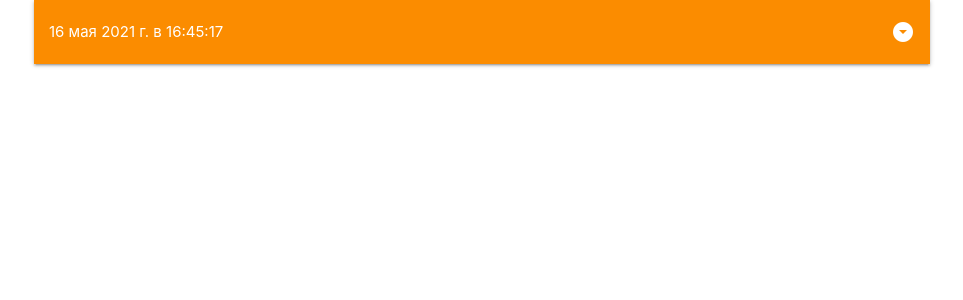
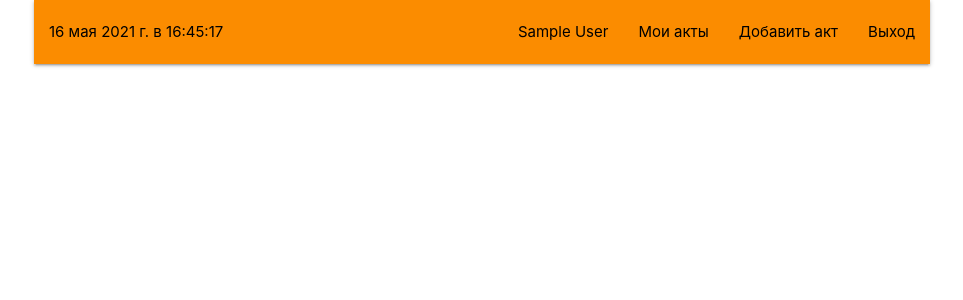
Before and after one commit to Aleksstepanov/akt_pges, a Vue app: page /home in a window 1280 px wide. Shown: the top 300 px of the page, without its empty margins (158-1121 px from the left). Built offline with nearby package versions, Linux system fonts and the light colour scheme; no server answers; the database is empty; sample sign-in values are in the browser's storage.

Commit message:
fixed problem navbar

```diff
--- a/src/components/NavBar.vue
+++ b/src/components/NavBar.vue
@@ -1,5 +1,36 @@
 <template>
-  <ul id="dropdown1" class="dropdown-content orange lighten-3">
+  <nav>
+    <a href="#" data-target="slide-out" class="sidenav-trigger"
+      ><i class="material-icons">menu</i></a
+    >
+    <div class="nav-wrapper orange darken-1">
+      <a href="#" class="logo black-text">{{ date }}</a>
+      <ul id="nav-mobile" class="right hide-on-med-and-down">
+        <li>
+          <router-link to="/home/profile" class="black-text">{{
+            user
+          }}</router-link>
+        </li>
+        <li class="divider"></li>
+        <li>
+          <router-link to="/home/dashboard" class="black-text"
+            >Мои акты</router-link
+          >
+        </li>
+        <li>
+          <router-link to="/home/add" class="black-text"
+            >Добавить акт</router-link
+          >
+        </li>
+        <li>
+          <router-link to="/login" class="black-text" @click="ExitClickHandler"
+            >Выход</router-link
+          >
+        </li>
+      </ul>
+    </div>
+  </nav>
+  <ul id="slide-out" class="sidenav orange darken-1" ref="sidenav">
     <li>
       <router-link to="/home/profile" class="black-text">{{
         user
@@ -20,22 +51,6 @@
       >
     </li>
   </ul>
-  <nav>
-    <div class="nav-wrapper orange darken-1">
-      <a href="#!" class="logo">{{ date }}</a>
-      <ul class="right">
-        <li>
-          <a
-            class="dropdown-trigger"
-            href="#!"
-            data-target="dropdown1"
-            ref="dropdown"
-            ><i class="material-icons right">arrow_drop_down_circle</i>
-          </a>
-        </li>
-      </ul>
-    </div>
-  </nav>
 </template>
 
 <script>
@@ -51,7 +66,7 @@ export default {
       user: "",
       date: new Date(),
       interval: null,
-      dropdown: null,
+      sidenav: null,
     };
   },
 
@@ -70,10 +85,7 @@ export default {
         second: "2-digit",
       }).format(new Date());
     }, 1000);
-    this.dropdown = M.Dropdown.init(this.$refs.dropdown, {
-      closeOnClick: false,
-      hover: true,
-    });
+    this.sidenav = M.Sidenav.init(this.$refs.sidenav);
   },
 
   methods: {
@@ -89,8 +101,8 @@ export default {
 
   unmounted() {
     clearInterval(this.interval);
-    if (this.dropdown && this.dropdown.destroy) {
-      this.dropdown.destroy();
+    if (this.sidenav && this.sidenav.destroy) {
+      this.sidenav.destroy();
     }
   },
 };
```
